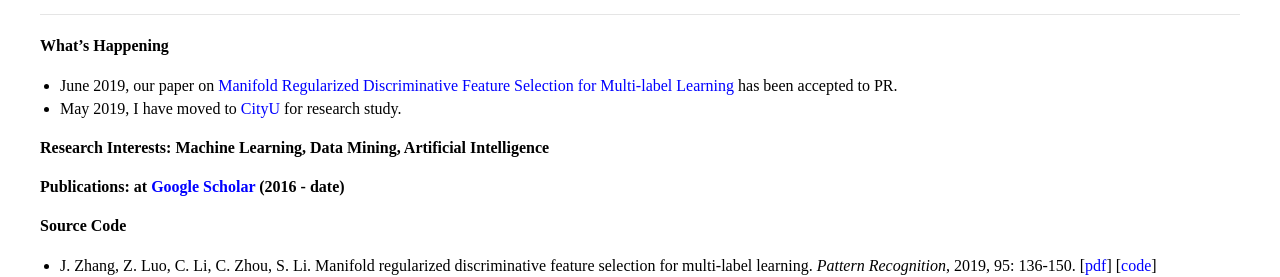
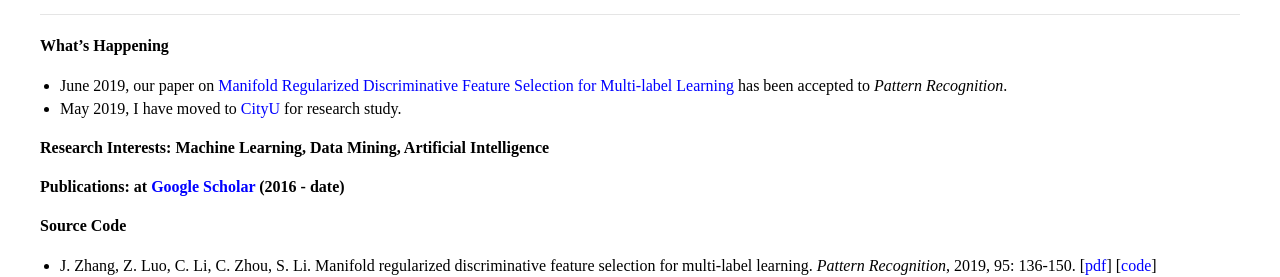
Before and after one commit to jiazhang-ml/jiazhang-ml.github.io, a Jekyll site: the page built from index.md, in a window 1280 px wide. Shown: the part 254-531 px from the top of the page. Built offline with Jekyll 4.4.1, drawn with Linux system fonts in a browser that asks for light colours.

Commit message:
Update index.md

```diff
--- a/index.md
+++ b/index.md
@@ -16,7 +16,7 @@ layout: default
 
 #### What's Happening
 
-* June 2019, our paper on [Manifold Regularized Discriminative Feature Selection for Multi-label Learning](https://www.sciencedirect.com/science/article/pii/S0031320319302341) has been accepted to PR.
+* June 2019, our paper on [Manifold Regularized Discriminative Feature Selection for Multi-label Learning](https://www.sciencedirect.com/science/article/pii/S0031320319302341) has been accepted to *Pattern Recognition*.
 * May 2019, I have moved to [CityU](https://www.cityu.edu.hk/) for research study.
 
 #### Research Interests: Machine Learning, Data Mining, Artificial Intelligence
```
